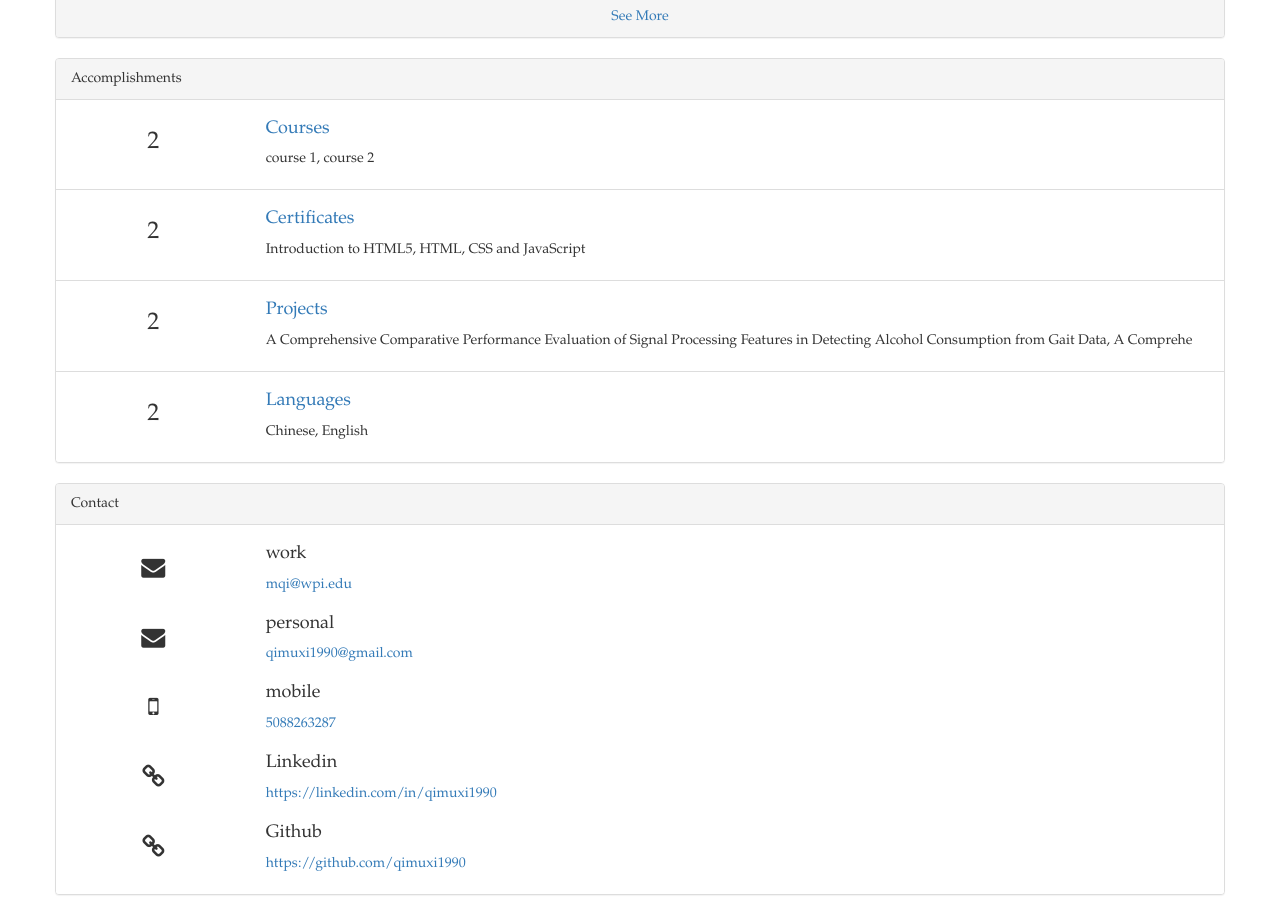
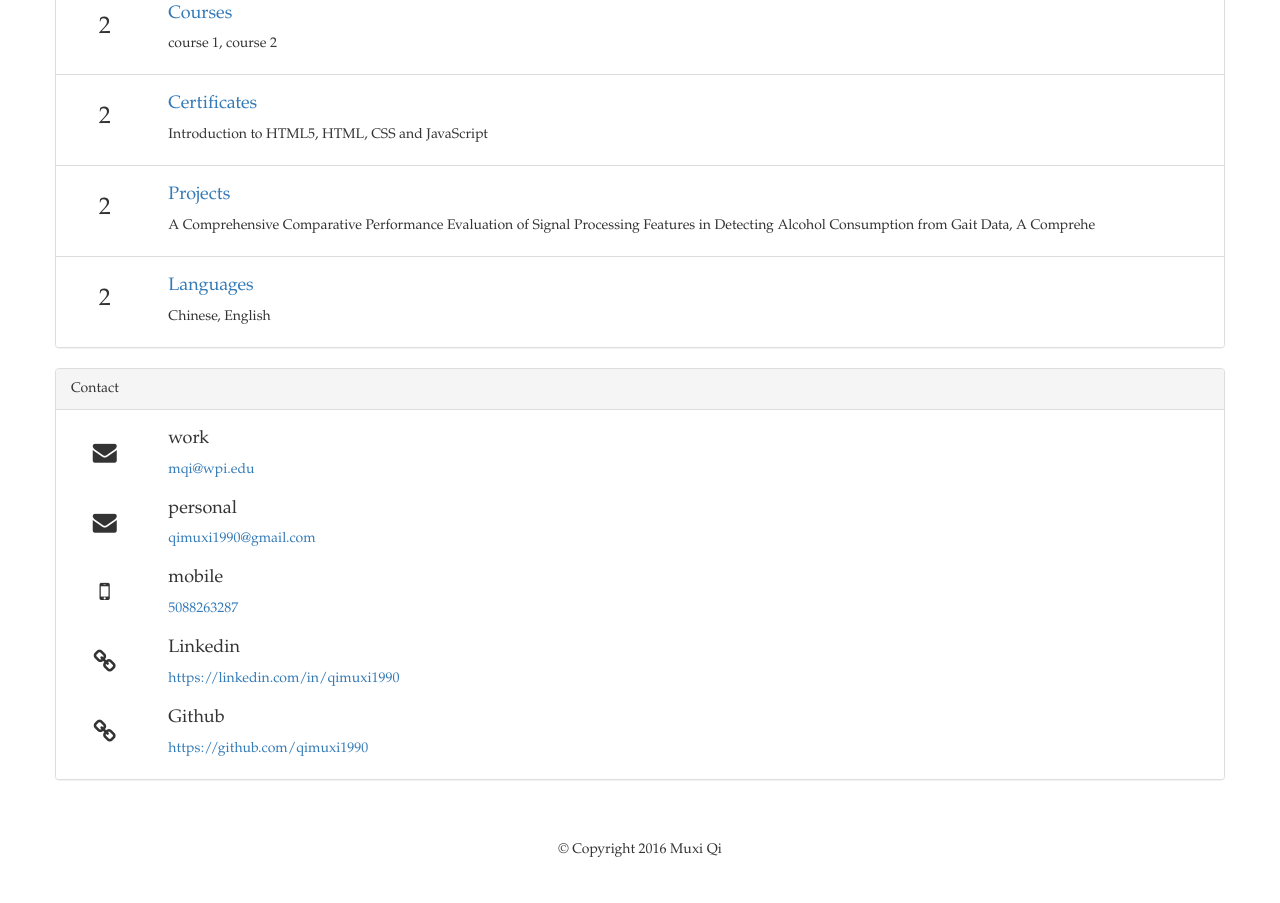
Before and after one commit to qimuxi1990/profile, a website: page public/index.html in a window 1280 px wide. Shown: the part 1657-2560 px from the top of the page. Drawn offline with nearby package versions, Linux system fonts and the light colour scheme; some packages are replaced by stand-ins of ours.

Commit message:
responsive design complete, front end design end; move to Node server

```diff
--- a/public/views/header.html
+++ b/public/views/header.html
@@ -21,18 +21,17 @@
 
 <div class="container">
 	<div class="row">
-		<div class="col-xs-12 col-sm-8 col-md-4">
+		<div class="col-xs-12 col-sm-6 col-md-4">
 			<div class="thumbnail">
 				<img class="img-circle" ng-src="{{user.avatar}}" alt="{{user.firstname + ' ' + user.lastname}}" />
 				<div class="caption text-center">
 					<h2 class="media-heading">{{user.firstname + ' ' + user.lastname}}</h2>
-					<h5>{{user.position}}</h4>
-						<span class="text-muted">{{user.address.city + ', ' + user.address.state + ' ' + user.address.zipcode}}</span>
-					</div>
+					<h5>{{user.position}}</h5>
+					<span class="text-muted">{{user.address.city + ', ' + user.address.state + ' ' + user.address.zipcode}}</span>
 				</div>
 			</div>
 		</div>
-		<div class="col-xs-12 col-sm-4 col-md-8">
+		<div class="col-xs-12 col-sm-6 col-md-8">
 			<blockquote>{{user.summary}}</blockquote>
 		</div>
 	</div>
--- a/public/views/home.html
+++ b/public/views/home.html
@@ -75,8 +75,8 @@
 			<ul class="list-group">
 				<li class="list-group-item">
 					<div class="row">
-						<div class="col-xs-2 text-center"><h3>{{user.courses.length}}</h3></div>
-						<div class="col-xs-10">
+						<div class="col-xs-2 col-sm-1 text-center"><h3>{{user.courses.length}}</h3></div>
+						<div class="col-xs-10 col-sm-11">
 							<h4><a ui-sref="app.courses">Courses</a></h4>
 							<p>{{user.courses.map(nameArray).join(', ') | limitTo: 140}}</p>
 						</div>
@@ -84,8 +84,8 @@
 				</li>
 				<li class="list-group-item">
 					<div class="row">
-						<div class="col-xs-2 text-center"><h3>{{user.certificates.length}}</h3></div>
-						<div class="col-xs-10">
+						<div class="col-xs-2 col-sm-1 text-center"><h3>{{user.certificates.length}}</h3></div>
+						<div class="col-xs-10 col-sm-11">
 							<h4><a ui-sref="app.certificates">Certificates</a></h4>
 							<p>{{user.certificates.map(nameArray).join(', ') | limitTo: 140}}</p>
 						</div>
@@ -93,8 +93,8 @@
 				</li>
 				<li class="list-group-item">
 					<div class="row">
-						<div class="col-xs-2 text-center"><h3>{{user.projects.length}}</h3></div>
-						<div class="col-xs-10">
+						<div class="col-xs-2 col-sm-1 text-center"><h3>{{user.projects.length}}</h3></div>
+						<div class="col-xs-10 col-sm-11">
 							<h4><a ui-sref="app.projects">Projects</a></h4>
 							<p>{{user.projects.map(nameArray).join(', ') | limitTo: 140}}</p>
 						</div>
@@ -102,8 +102,8 @@
 				</li>
 				<li class="list-group-item">
 					<div class="row">
-						<div class="col-xs-2 text-center"><h3>{{user.languages.length}}</h3></div>
-						<div class="col-xs-10">
+						<div class="col-xs-2 col-sm-1 text-center"><h3>{{user.languages.length}}</h3></div>
+						<div class="col-xs-10 col-sm-11">
 							<h4><a ui-sref="app.languages">Languages</a></h4>
 							<p>{{user.languages.map(nameArray).join(', ') | limitTo: 140}}</p>
 						</div>
@@ -120,7 +120,7 @@
 			<ul class="list-group">
 				<li class="list-group-item">
 					<div class="row" ng-repeat="contact in user.contact | orderBy : 'category'">
-						<div class="col-xs-2 text-center">
+						<div class="col-xs-2 col-sm-1 text-center">
 							<h3>
 								<i class="fa fa-fw fa-mobile-phone" ng-if="contact.category == 'mobile'"></i>
 								<i class="fa fa-fw fa-phone" ng-if="contact.category == 'phone'"></i>
@@ -128,7 +128,7 @@
 								<i class="fa fa-fw fa-link" ng-if="contact.category == 'website'"></i>
 							</h3>
 						</div>
-						<div class="col-xs-10">
+						<div class="col-xs-10 col-sm-11">
 							<h4>{{contact.subCat ? contact.subCat : contact.category}}</h4>
 							<p>
 								<a ng-href="{{contact.category == 'website' ? contact.value : contact.category == 'email' ? 'mailto:'+contact.value : 'tel:'+contact.value}}" target="_blank">{{contact.value}}</a>
```
